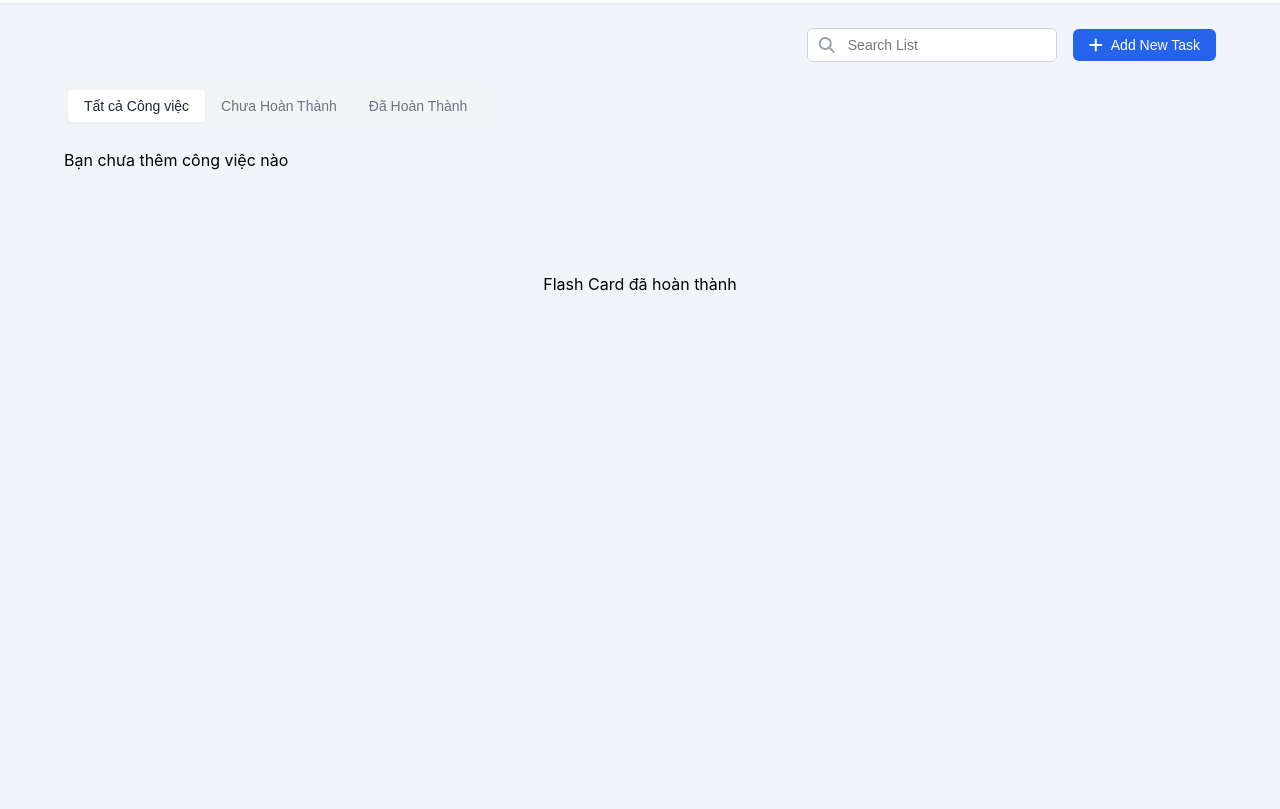
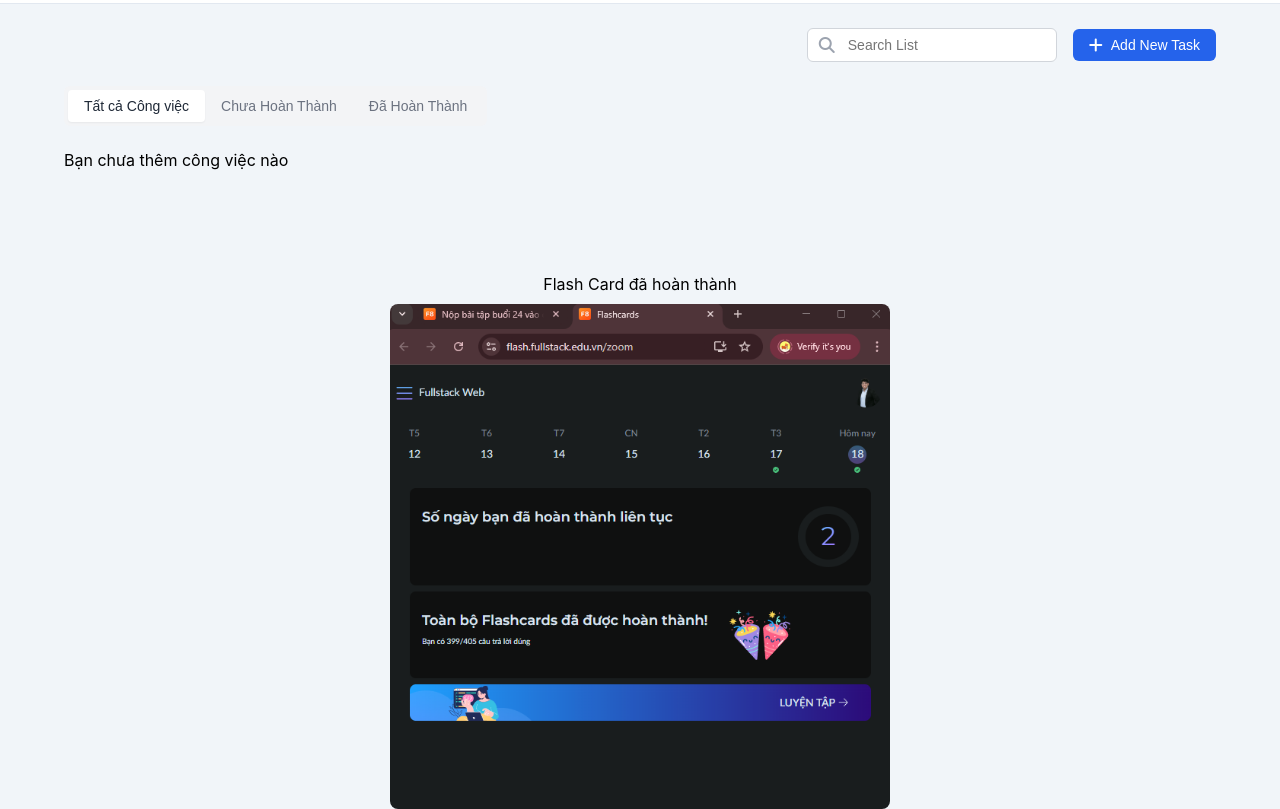
Before and after one commit to andrewthinguyen/f8-zoom-day-22, a plain HTML site: page index.html in a window 1280 px wide. Shown: the part 69-878 px from the top of the page. Before the commit the page ends 800 px from the top, so only its background shows below. Drawn offline with Linux system fonts and the light colour scheme; the site is published under a folder, as on GitHub Pages, so addresses that start at the root find nothing.

Commit message:
fix picture

```diff
--- a/index.html
+++ b/index.html
@@ -180,7 +180,7 @@
     <!-- hoàn thành bài tập -->
     <div class="bai-tap">
       <p>Flash Card đã hoàn thành</p>
-      <img src="/baitap.png" alt="" />
+      <img src="baitap.png" alt="" />
     </div>
     <!-- Xử lý toast -->
     <div id="toastContainer"></div>
```
